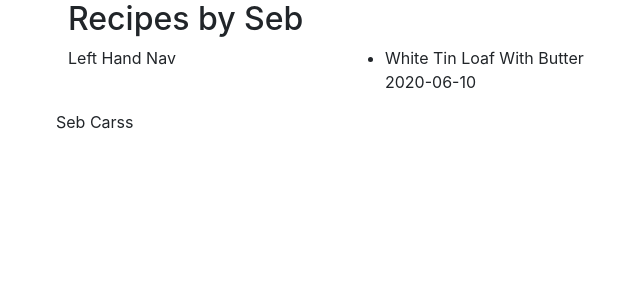
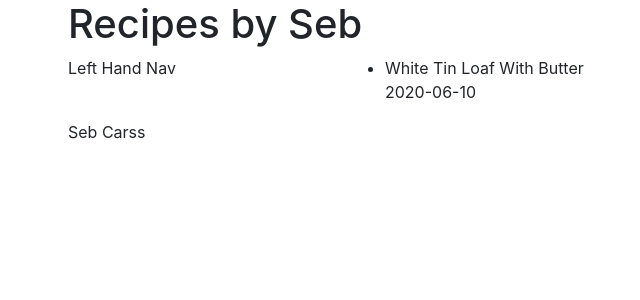
Before and after one commit to sebcarss/dreaming-of-noodles, a Next.js app: page / in a window 1280 px wide. Shown: the top 300 px of the page, without its empty margins (14-654 px from the left). Built offline with nearby package versions, Linux system fonts and the light colour scheme.

Commit message:
Tidy up of code

```diff
--- a/components/footer.js
+++ b/components/footer.js
@@ -1,9 +1,9 @@
 export default function Footer() {
-    return (
-        <div>
-            <footer className="row">
-                Seb Carss
-            </footer>
-        </div>
-    )
+  return (
+    <div>
+      <footer className="row">
+        <div className="col-12">Seb Carss</div>
+      </footer>
+    </div>
+  );
 }
--- a/components/header.js
+++ b/components/header.js
@@ -1,6 +1,6 @@
 import Link from "next/link";
 
-export default function Header({ children, home }) {
+export default function Header({ home }) {
   const title = "Recipes by Seb";
 
   return (
--- a/components/layout.js
+++ b/components/layout.js
@@ -12,7 +12,7 @@ export default function Layout({ children, home }) {
         <meta name="author" content="Seb Carss" />
         <meta name="keywords" content="Recipes, Recipe, Cooking, Baking" />
       </Head>
-      <Header />
+      <Header home={home} />
       <main className="row">
           <div className="col-md-3">
               Left Hand Nav
```
